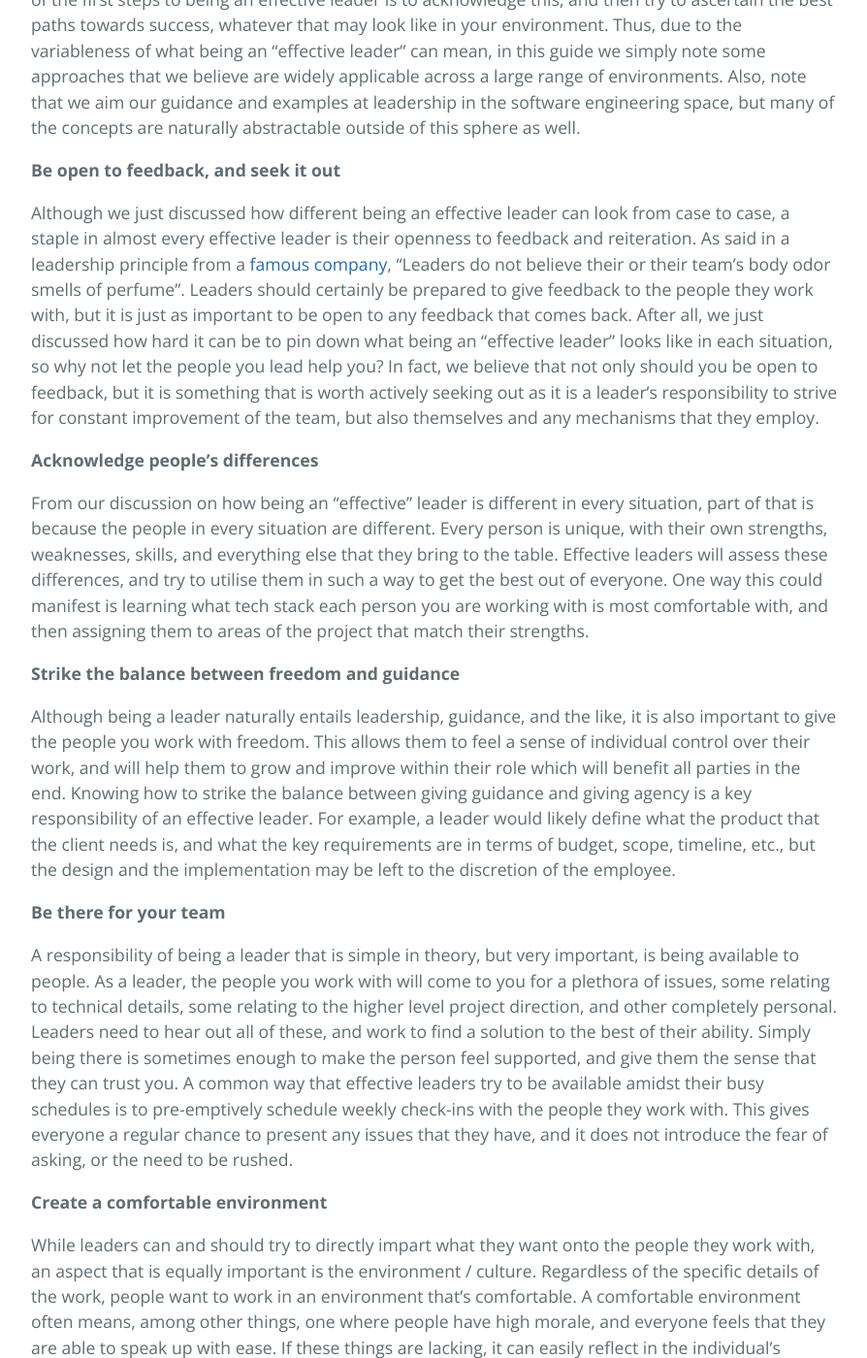
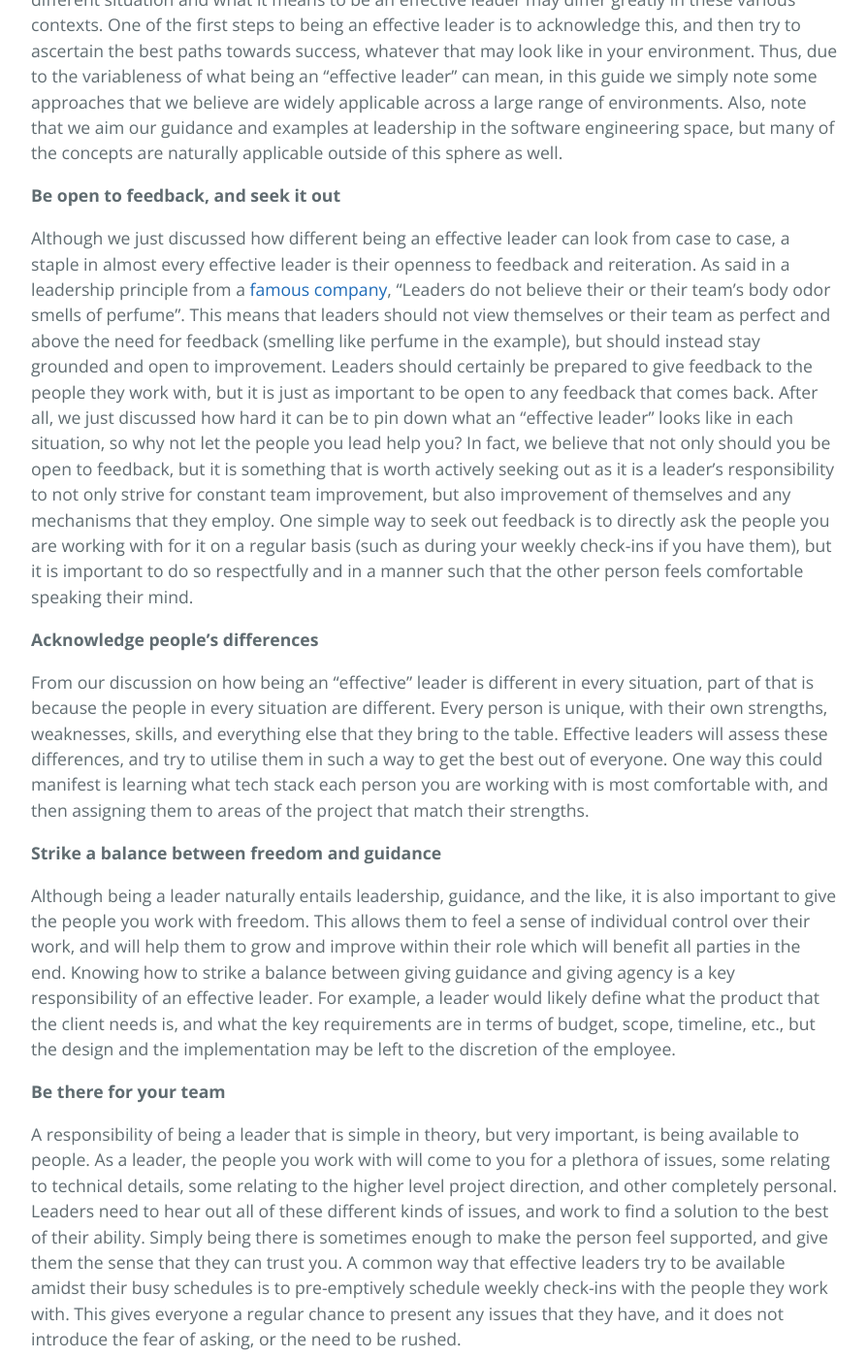
Before and after one commit to learning-software-engineering/learning-software-engineering.github.io, a Jekyll site: the page built from Topics/Teamwork.md, in a window 1280 px wide and 1400 px high, scrolled down 5764 px. Shown: the whole window at 97% size, without its empty margins (192-1086 px from the left). Built offline with Jekyll 4.4.1, drawn with Linux system fonts in a browser that asks for light colours; our own code applies the rules of GitHub Pages for plain Markdown files; some of the changed text lies outside the part shown.

Commit message:
Respond to PR feedback with grammar fixes, additional clarification on unclear parts, and new tip examples

```diff
--- a/Topics/Teamwork.md
+++ b/Topics/Teamwork.md
@@ -86,23 +86,23 @@
 
 ## How to be an Effective Leader
 
-First, let’s start by asking “What does it mean to be an effective leader in the first place?”. Being an “effective leader” may mean delivering projects as fast as possible in one situation, but it may mean building a cohesive, trusting team culture in another. Every leader will find themselves in a different situation and what it means to be an effective leader may differ greatly in these various contexts. One of the first steps to being an effective leader is to acknowledge this, and then try to ascertain the best paths towards success, whatever that may look like in your environment. Thus, due to the variableness of what being an “effective leader” can mean, in this guide we simply note some approaches that we believe are widely applicable across a large range of environments. Also, note that we aim our guidance and examples at leadership in the software engineering space, but many of the concepts are naturally abstractable outside of this sphere as well.
+First, let’s start by asking “What does it mean to be an effective leader in the first place?” Being an “effective leader” may mean delivering projects as fast as possible in one situation, but it may mean building a cohesive, trusting team culture in another. It could also mean doing both of these things at the same time, or any number of other things at the same time. Every leader will find themselves in a different situation and what it means to be an effective leader may differ greatly in these various contexts. One of the first steps to being an effective leader is to acknowledge this, and then try to ascertain the best paths towards success, whatever that may look like in your environment. Thus, due to the variableness of what being an “effective leader” can mean, in this guide we simply note some approaches that we believe are widely applicable across a large range of environments. Also, note that we aim our guidance and examples at leadership in the software engineering space, but many of the concepts are naturally applicable outside of this sphere as well.
 
 **Be open to feedback, and seek it out**
 
-Although we just discussed how different being an effective leader can look from case to case, a staple in almost every effective leader is their openness to feedback and reiteration. As said in a leadership principle from a [famous company](https://www.amazon.jobs/content/en/our-workplace/leadership-principles), “Leaders do not believe their or their team’s body odor smells of perfume”. Leaders should certainly be prepared to give feedback to the people they work with, but it is just as important to be open to any feedback that comes back. After all, we just discussed how hard it can be to pin down what being an “effective leader” looks like in each situation, so why not let the people you lead help you? In fact, we believe that not only should you be open to feedback, but it is something that is worth actively seeking out as it is a leader’s responsibility to strive for constant improvement of the team, but also themselves and any mechanisms that they employ.
+Although we just discussed how different being an effective leader can look from case to case, a staple in almost every effective leader is their openness to feedback and reiteration. As said in a leadership principle from a [famous company](https://www.amazon.jobs/content/en/our-workplace/leadership-principles), “Leaders do not believe their or their team’s body odor smells of perfume”. This means that leaders should not view themselves or their team as perfect and above the need for feedback (smelling like perfume in the example), but should instead stay grounded and open to improvement. Leaders should certainly be prepared to give feedback to the people they work with, but it is just as important to be open to any feedback that comes back. After all, we just discussed how hard it can be to pin down what an “effective leader” looks like in each situation, so why not let the people you lead help you? In fact, we believe that not only should you be open to feedback, but it is something that is worth actively seeking out as it is a leader’s responsibility to not only strive for constant team improvement, but also improvement of themselves and any mechanisms that they employ. One simple way to seek out feedback is to directly ask the people you are working with for it on a regular basis (such as during your weekly check-ins if you have them), but it is important to do so respectfully and in a manner such that the other person feels comfortable speaking their mind.
 
 **Acknowledge people’s differences**
 
 From our discussion on how being an “effective” leader is different in every situation, part of that is because the people in every situation are different. Every person is unique, with their own strengths, weaknesses, skills, and everything else that they bring to the table. Effective leaders will assess these differences, and try to utilise them in such a way to get the best out of everyone. One way this could manifest is learning what tech stack each person you are working with is most comfortable with, and then assigning them to areas of the project that match their strengths.
 
-**Strike the balance between freedom and guidance**
+**Strike a balance between freedom and guidance**
 
-Although being a leader naturally entails leadership, guidance, and the like, it is also important to give the people you work with freedom. This allows them to feel a sense of individual control over their work, and will help them to grow and improve within their role which will benefit all parties in the end. Knowing how to strike the balance between giving guidance and giving agency is a key responsibility of an effective leader. For example, a leader would likely define what the product that the client needs is, and what the key requirements are in terms of budget, scope, timeline, etc., but the design and the implementation may be left to the discretion of the employee.
+Although being a leader naturally entails leadership, guidance, and the like, it is also important to give the people you work with freedom. This allows them to feel a sense of individual control over their work, and will help them to grow and improve within their role which will benefit all parties in the end. Knowing how to strike a balance between giving guidance and giving agency is a key responsibility of an effective leader. For example, a leader would likely define what the product that the client needs is, and what the key requirements are in terms of budget, scope, timeline, etc., but the design and the implementation may be left to the discretion of the employee.
 
 **Be there for your team**
 
-A responsibility of being a leader that is simple in theory, but very important, is being available to people. As a leader, the people you work with will come to you for a plethora of issues, some relating to technical details, some relating to the higher level project direction, and other completely personal. Leaders need to hear out all of these, and work to find a solution to the best of their ability. Simply being there is sometimes enough to make the person feel supported, and give them the sense that they can trust you. A common way that effective leaders try to be available amidst their busy schedules is to pre-emptively schedule weekly check-ins with the people they work with. This gives everyone a regular chance to present any issues that they have, and it does not introduce the fear of asking, or the need to be rushed.
+A responsibility of being a leader that is simple in theory, but very important, is being available to people. As a leader, the people you work with will come to you for a plethora of issues, some relating to technical details, some relating to the higher level project direction, and other completely personal. Leaders need to hear out all of these different kinds of issues, and work to find a solution to the best of their ability. Simply being there is sometimes enough to make the person feel supported, and give them the sense that they can trust you. A common way that effective leaders try to be available amidst their busy schedules is to pre-emptively schedule weekly check-ins with the people they work with. This gives everyone a regular chance to present any issues that they have, and it does not introduce the fear of asking, or the need to be rushed.
 
 **Create a comfortable environment**
 
@@ -110,7 +110,7 @@
 
 **Encourage Personal Development and Recognize Success**
 
-Leaders should remember and value the personal development of everyone they work with as it is important to the individuals, and the team also benefits when its constituents improve. Also, people tend to remember who helped and encouraged them to get to where they are, so encouraging personal growth fosters a sense of loyalty and appreciation. In a similar vein, leaders should recognize the successes of the team and individuals, as people enjoy and deserve to feel credited for the effort that they have put in. This also helps the team morale, as well as infuses the idea that their work matters and is appreciated, which often leads to a more motivated and committed team.
+Leaders should remember and value the personal development of everyone they work with as it is important to the individuals, and the team also benefits when its constituents improve. Also, people tend to remember who helped and encouraged them to get to where they are, so encouraging personal growth fosters a sense of loyalty and appreciation. In a similar vein, leaders should recognize the successes of the team and individuals, as people enjoy and deserve to feel credited for the effort that they have put in. This also helps the team morale, as well as infuses the idea that their work matters and is appreciated, which often leads to a more motivated and committed team. One method to help recognize the successes of the people you work with is to dedicate some time each week at the end of a meeting to call out any success stories that individuals or the team accomplished in this past week.
 
 **Sources with Additional Tips:**
 https://www.shortcut.com/blog/6-key-skills-for-leading-a-software-team
```
